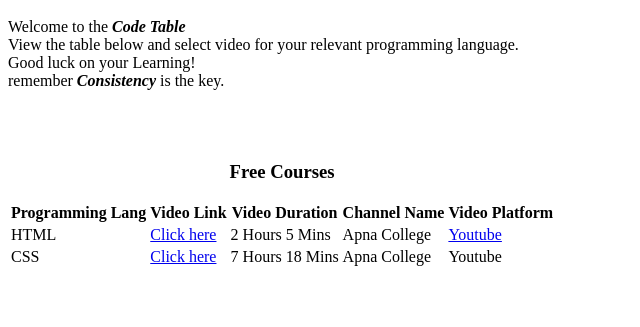
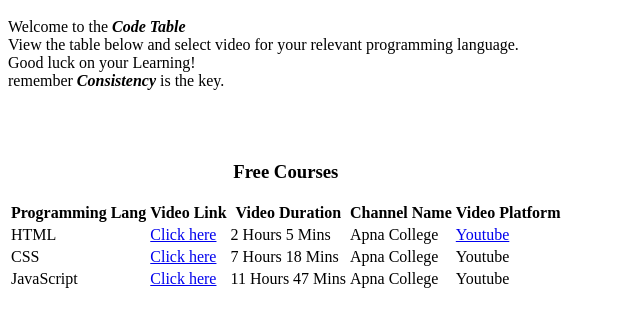
Before and after one commit to Sumit-2005/HTML-Code-Form, a plain HTML site: page code_table.html in a window 1280 px wide. Shown: the part 49-376 px from the top of the page, without its empty margins (0-640 px from the left). Drawn offline with Linux system fonts and the light colour scheme.

Commit message:
Updates in code table

```diff
--- a/code_table.html
+++ b/code_table.html
@@ -40,6 +40,13 @@
             <td>Apna College</td>
             <td>Youtube</td>
         </tr>
+        <tr>
+            <td>JavaScript</td>
+            <td><a href="https://youtu.be/VlPiVmYuoqw?si=dbGnbcqJ7chlJtLq">Click here</a></td>
+            <td>11 Hours 47 Mins</td>
+            <td>Apna College</td>
+            <td>Youtube</td>
+        </tr>
     </table>
 </body>
 </html>
```
